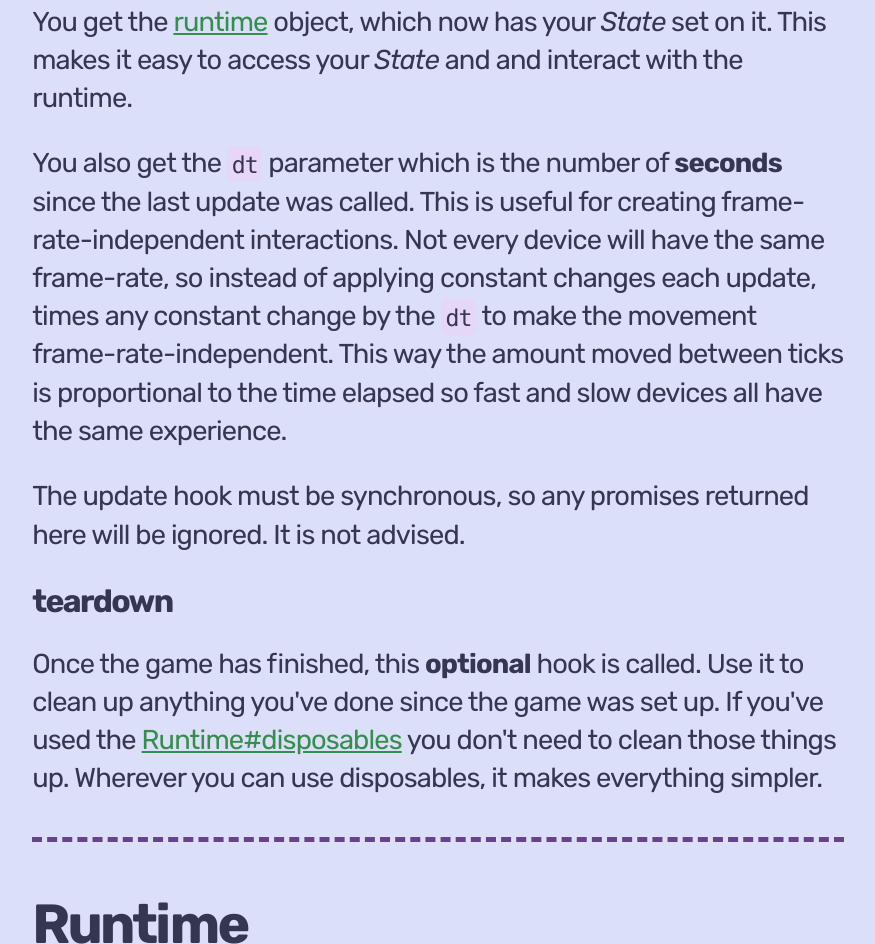
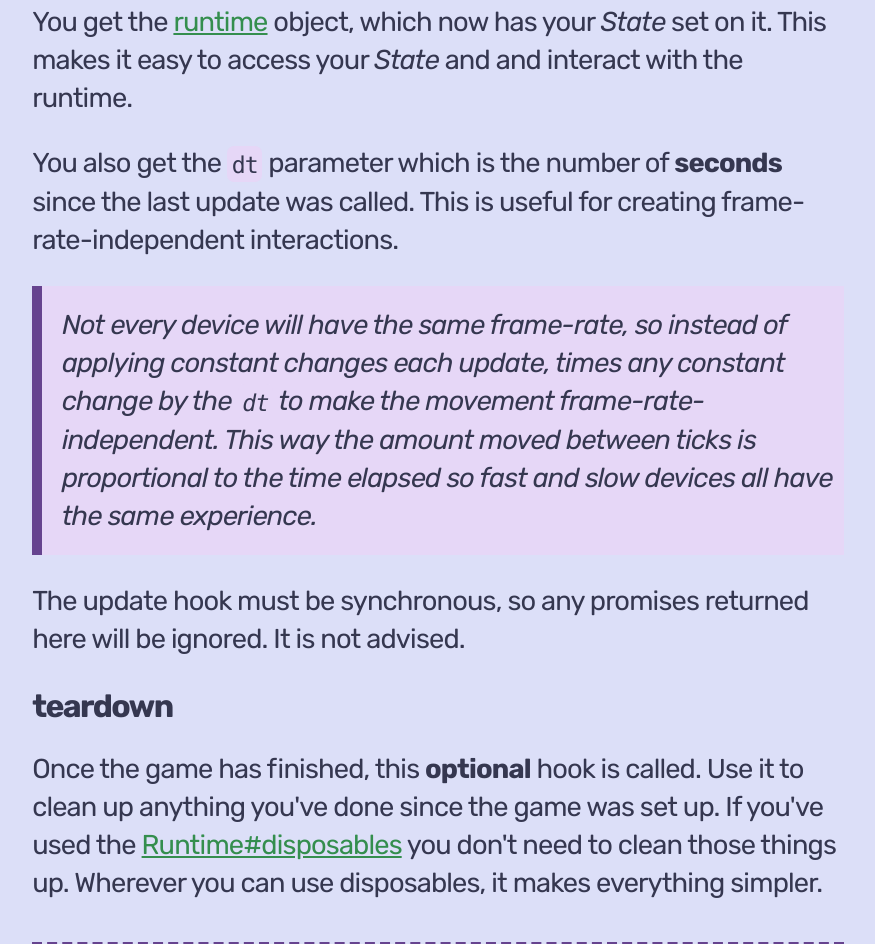
Before and after one commit to robb-j/gamedoy, an Eleventy site: page docs/game-dev.md in a window 1280 px wide. Shown: the part 1869-2813 px from the top of the page, without its empty margins (202-1077 px from the left). Built offline with nearby package versions, Linux system fonts and the light colour scheme; Eleventy itself is replaced by a stand-in of ours; files that its build step writes are made by us from their sources.

Commit message:
work on content

````diff
--- a/docs/game-dev.md
+++ b/docs/game-dev.md
@@ -47,7 +47,9 @@ The update hook is **optional**. If defined, it will be called every frame (usin
 
 You get the [runtime](#runtime) object, which now has your _State_ set on it. This makes it easy to access your _State_ and and interact with the runtime.
 
-You also get the `dt` parameter which is the number of **seconds** since the last update was called. This is useful for creating frame-rate-independent interactions. Not every device will have the same frame-rate, so instead of applying constant changes each update, times any constant change by the `dt` to make the movement frame-rate-independent. This way the amount moved between ticks is proportional to the time elapsed so fast and slow devices all have the same experience.
+You also get the `dt` parameter which is the number of **seconds** since the last update was called. This is useful for creating frame-rate-independent interactions.
+
+> Not every device will have the same frame-rate, so instead of applying constant changes each update, times any constant change by the `dt` to make the movement frame-rate-independent. This way the amount moved between ticks is proportional to the time elapsed so fast and slow devices all have the same experience.
 
 The update hook must be synchronous, so any promises returned here will be ignored. It is not advised.
 
@@ -256,7 +258,7 @@ await animate2dCanvas(canvas, 3_000, (factor) => {
 })
 ```
 
-> The [boot]({{ '/library/boot.ts' | url }}) uses this quite a bit if you'd like inspiration. It uses animate under the hood and adds a bit to clear previous rendering and manage the `ctx`.
+> The [boot](https://github.com/robb-j/gamedoy/blob/main/library/boot.ts) uses this quite a bit if you'd like inspiration. It uses animate under the hood and adds a bit to clear previous rendering and manage the `ctx`.
 
 <!--
 TODO: document this
````
